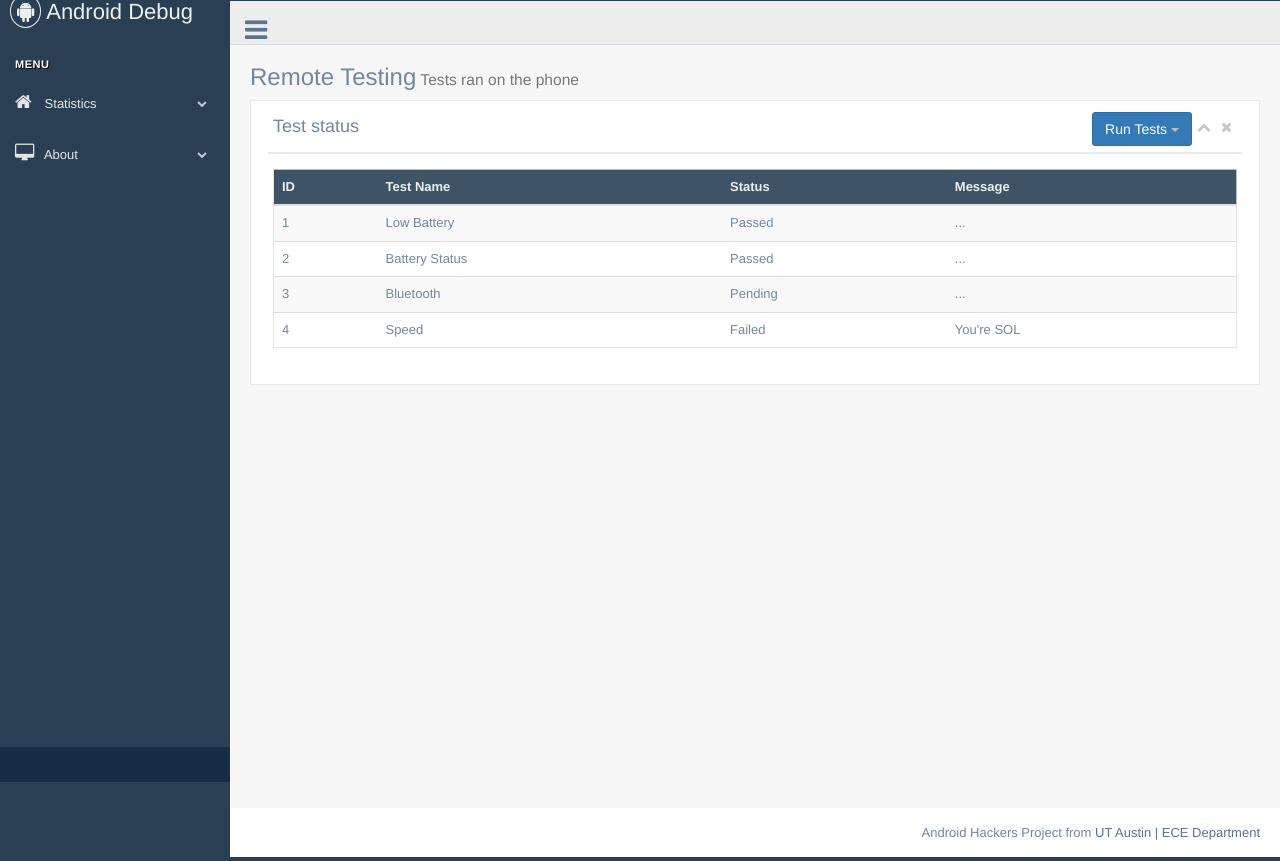
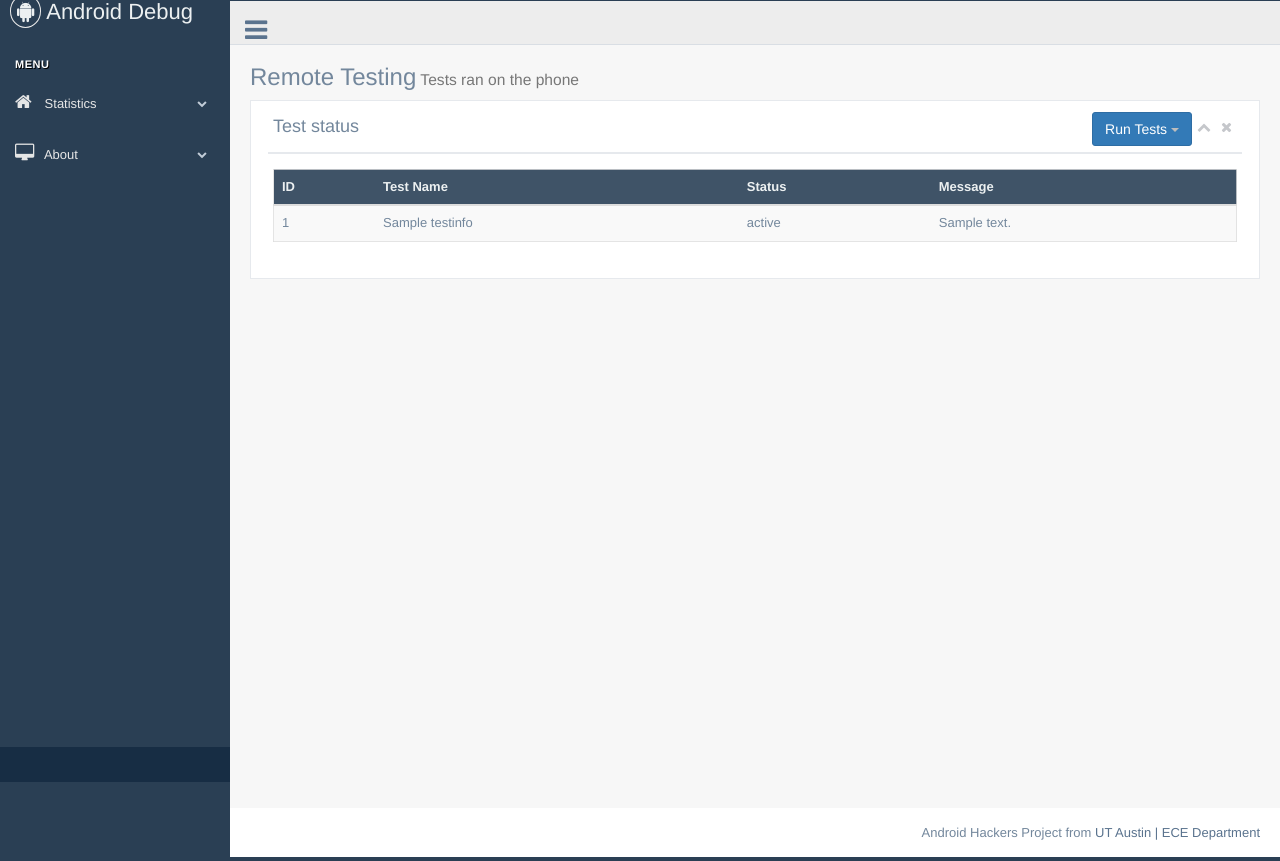
Before and after one commit to ahsendinc/androidhackers, a Django app: page /app/dashboard/test/ in a window 1280 px wide. Shown: the part 18-879 px from the top of the page. Run offline with Django 3.2, Linux system fonts and the light colour scheme; tables that the repository leaves empty hold one stand-in row (values such as "Sample post"); some libraries are stand-ins or nearby versions; some web fonts are replaced.

Commit message:
added run tests dunctions

```diff
--- a/app/templates/remote_testing.html
+++ b/app/templates/remote_testing.html
@@ -141,12 +141,12 @@
                     <ul role="menu" class="dropdown-menu">
                       <li><a href="runbattery">1. Low Battery</a>
                       </li>
-                      <li><a href="#">2. Battery Status</a>
+                      <li><a href="runbatterystatus">2. Battery Status</a>
                       </li>
-                      <li><a href="#">3. Bluetooth</a>
+                      <li><a href="runbluetooth">3. Bluetooth</a>
                       </li>
                       <li></li>
-                      <li><a href="#">4. Speed</a>
+                      <li><a href="runspeed">4. Speed</a>
                       </li>
                     </ul>
                     </div> </li>
@@ -181,45 +181,18 @@
                         </thead>
 
                         <tbody>
+                        {% for test in query %}
                           <tr class="even pointer">
 
-                            <td class=" ">1</td>
-                            <td class=" ">Low Battery</td>
-                            <td class="a-right a-right  ">Passed</td>
-                            <td class=" last">...</td>
+                            <td class=" ">{{test.idnum}}</td>
+                            <td class=" ">{{test.name}}</td>
+                            <td class="a-right a-right  ">{{test.status}}</td>
+                            <td class=" last">{{test.message}}</td>
 
 
                             </td>
                           </tr>
-                          <tr class="odd pointer">
-
-                            <td class=" ">2</td>
-                            <td class=" ">Battery Status</td>
-                            <td class="a-right a-right  ">Passed</td>
-                            <td class=" last">...</td>
-
-                            </td>
-                          </tr>
-                          <tr class="even pointer">
-
-                            </td>
-                            <td class=" ">3</td>
-                            <td class=" ">Bluetooth</td>
-                            <td class="a-right a-right  ">Pending</td>
-                            <td class=" last">...</td>
-
-                            </td>
-                          </tr>
-                          <tr class="odd pointer">
-
-                            </td>
-                             <td class=" ">4</td>
-                            <td class=" ">Speed</td>
-                            <td class="a-right a-right  ">Failed</td>
-                            <td class=" last">You're SOL</td>
-                            </td>
-                          </tr>
-
+                          {% endfor %}
 
                         </tbody>
                       </table>
--- a/app/urls.py
+++ b/app/urls.py
@@ -3,9 +3,14 @@ from django.conf.urls import url
 from . import views
 
 urlpatterns = [
+		url(r'^gettest/$', views.gettestinfo),
+		url(r'^posttest/$', views.posttestinfo),
 		url(r'^dashboard/$', views.index),
 		url(r'^dashboard/cpu/$', views.indexcpu),
 		url(r'^dashboard/test/$', views.indexremotetest),
 		url(r'^dashboard/test/runbattery/$', views.runbattery),
+		url(r'^dashboard/test/runbatterystatus/$', views.runbatterystatus),
+		url(r'^dashboard/test/runbluetooth/$', views.runbluetooth),
+		url(r'^dashboard/test/runspeed/$', views.runspeed),
 		url(r'^postdata/$', views.postdata, name = 'postdata'),
 ]
--- a/app/views.py
+++ b/app/views.py
@@ -24,6 +24,7 @@ from rest_framework.renderers import JSONRenderer
 
 from .serializers import CPUTotalSerializer, CPUUserSerializer, CPUKernelSerializer, CPULoad1Serializer, CPULoad2Serializer,CPULoad3Serializer, CPUHog1Serializer, CPUHog2Serializer, CPUHog3Serializer, CPUHog4Serializer, CPUHog5Serializer, MemInfoTotalRamSerializer, MemInfoFreeRamSerializer, MemInfoUsedRamSerializer
 from .models import TestInfo
+from .serializers import TestInfoSerializer
 # Create your views here.
 #@ensure_csrf_cookie
 def index(request):
@@ -50,39 +51,66 @@ def index(request):
 
 def indexcpu(request):
 	if (request.method == "GET"):
-		#data = request.GET.get('username')
-	# 	try:
-	# 		last = json.loads(GenericData.objects.all()[GenericData.objects.count()-1].jsondata)
-	# #return render(request, 'index.html', data)''
-
-	# 		return (HttpResponse("last field:" + last['field']))
-	# 		#return HttpResponse(json.dumps(last))
-	# 	except:
-	# 		return HttpResponse("Hello! You're at the Android Diagnosis index. No data to show yet or Exception happened.")
-		return render(request, 'cpu.html')
+		lasthealth = BatteryHealth.objects.all()[BatteryHealth.objects.count()-1].value
+		laststatus = BatteryStatus.objects.all()[BatteryStatus.objects.count()-1].value
+		lastlevel = BatteryLevel.objects.all()[BatteryLevel.objects.count()-1].value
+		lasttemperature = BatteryTemperature.objects.all()[BatteryTemperature.objects.count()-1].value
+		lastcpu = CPUTotal.objects.all()[CPUTotal.objects.count()-1].value
+		lastram = MemInfoFreeRam.objects.all()[MemInfoFreeRam.objects.count()-1].value
+		return render(request, 'cpu.html',{'lasthealth':lasthealth, 'laststatus':laststatus, 'lastlevel':lastlevel,'lasttemperature':lasttemperature,'lastcpu':lastcpu, 'lastram':lastram})
 	else:
 	    return HttpResponse("Hello! You're at the Android Diagnosis index. Not allowed action.")
 
 def indexremotetest(request):
 	if (request.method == "GET"):
-		#data = request.GET.get('username')
-	# 	try:
-	# 		last = json.loads(GenericData.objects.all()[GenericData.objects.count()-1].jsondata)
-	# #return render(request, 'index.html', data)''
-
-	# 		return (HttpResponse("last field:" + last['field']))
-	# 		#return HttpResponse(json.dumps(last))
-	# 	except:
-	# 		return HttpResponse("Hello! You're at the Android Diagnosis index. No data to show yet or Exception happened.")
-		return render(request, 'remote_testing.html')
+		query = TestInfo.objects.all().order_by('-id')
+		return render(request, 'remote_testing.html',{"query":query})
 	else:
 	    return HttpResponse("Hello! You're at the Android Diagnosis index. Not allowed action.")
+def gettestinfo(request):
+	if request.method == "GET":
+		test = TestInfo.objects.first()
+		myresponse = {"id": test.idnum , "name" : test.name }
+		return HttpResponse(json.dumps(myresponse))
+
+	else:
+		return HttpResponse("action not allowed.")
+@csrf_exempt
+@api_view(['POST'])
+def posttestinfo(request):
+	if request.method == "POST":
+		data = request.data
+		test = TestInfo.objects.filter(idnum=data["id"]).first()
+		test.status = data["status"]
+		test.message = data["message"]
+		test.save(update_fields=["status","message"])
+		return HttpResponse(test.message)
+	else:
+		return HttpResponse("nor allowed action")
 
 def runbattery(request):
 	if request.method == "GET":
-		test = TestInfo.objects.create(idnum=TestInfo.objects.count(), name = "Low Battery", status = "Pending", message="...")
+		test = TestInfo.objects.create(idnum=TestInfo.objects.count()+1, name = "Low Battery", status = "Pending", message="...")
 		test.save()
-		return HttpResponseRedirect("../test")
+		return HttpResponseRedirect("..")
+
+def runbatterystatus(request):
+	if request.method == "GET":
+		test = TestInfo.objects.create(idnum=TestInfo.objects.count()+1, name = "Battery Status", status = "Pending", message="...")
+		test.save()
+		return HttpResponseRedirect("..")
+
+def runbluetooth(request):
+	if request.method == "GET":
+		test = TestInfo.objects.create(idnum=TestInfo.objects.count()+1, name = "Bluetooth", status = "Pending", message="...")
+		test.save()
+		return HttpResponseRedirect("..")
+
+def runspeed(request):
+	if request.method == "GET":
+		test = TestInfo.objects.create(idnum=TestInfo.objects.count()+1, name = "Speed", status = "Pending", message="...")
+		test.save()
+		return HttpResponseRedirect("..")
 
 #@ensure_csrf_cookie
 @csrf_exempt
@@ -280,6 +308,9 @@ class BatteryStatusViewSet(viewsets.ModelViewSet):
 
 	# 	return HttpResponse(serializer)
 
+class TestInfoViewSet(viewsets.ModelViewSet):
+	queryset = TestInfo.objects.all()
+	serializer_class = TestInfoSerializer
 
 class BatteryHealthViewSet(viewsets.ModelViewSet):
 
--- a/diagapp/urls.py
+++ b/diagapp/urls.py
@@ -41,6 +41,7 @@ router.register(r'cpuhog5',views.CPUHog5ViewSet)
 router.register(r'meminfototalram',views.MemInfoTotalRamViewSet)
 router.register(r'meminfofreeram',views.MemInfoFreeRamViewSet)
 router.register(r'meminfousedram',views.MemInfoUsedRamViewSet)
+router.register(r'testinfo',views.TestInfoViewSet)
 # router = routers.SimpleRouter()
 # router.register('texts', TextAPIView, base_name='texts')
 
```
Also changed, not shown: app/admin.py (+6 -2 lines), app/serializers.py (+6 -1 lines), app/templates/cpu.html (+7 -7 lines), app/migrations/0009_auto_20170428_1040.py (added).
